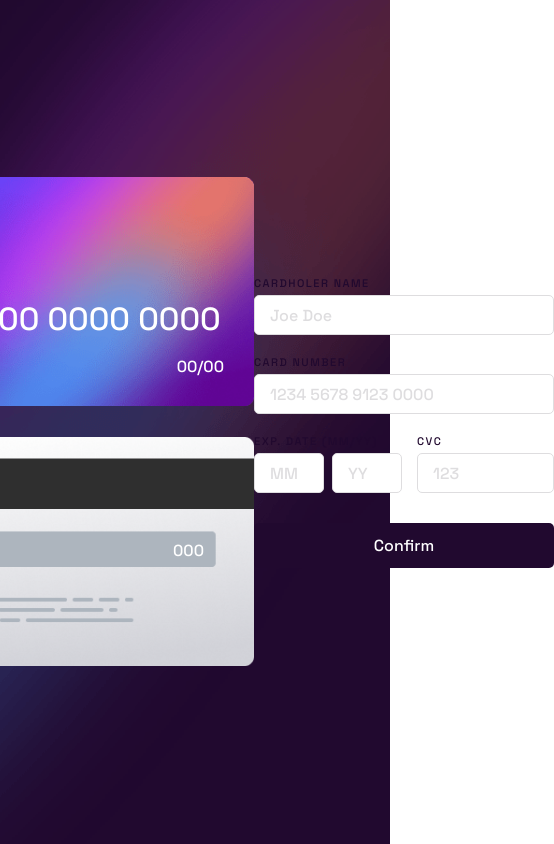
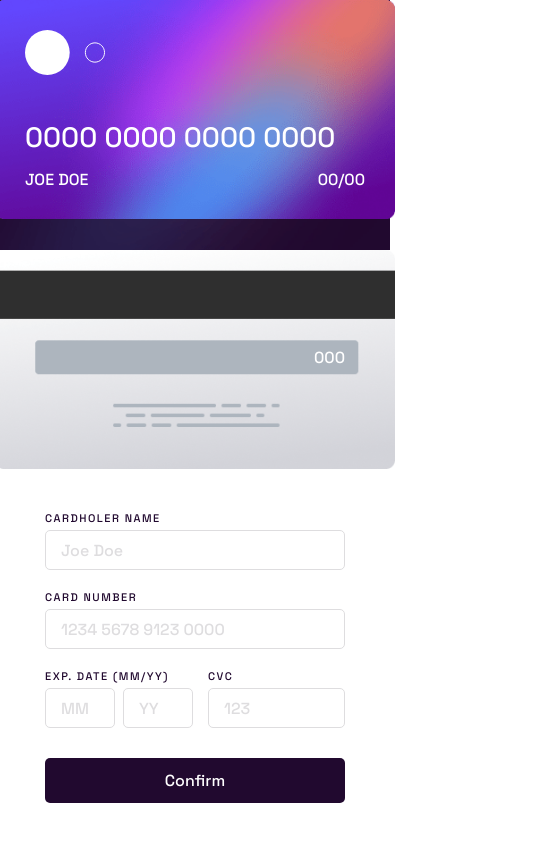
Before and after one commit to lucasfeklein/card-form, a React (Vite) app: page / in a window 390 px wide. Shown: the whole page, 554 px wide, since content can reach past the window. Built offline with nearby package versions, Linux system fonts and the light colour scheme.

Commit message:
card size

```diff
--- a/src/index.css
+++ b/src/index.css
@@ -53,8 +53,8 @@ body {
 .back-card {
   background-size: contain; /* Ensures the image covers the entire container */
   background-repeat: no-repeat;
-  width: 418px;
-  height: 230px;
+  width: 400px;
+  height: 220px;
   color: white;
 }
 
@@ -77,13 +77,13 @@ body {
 }
 
 .card-number {
-  font-size: 32px;
+  font-size: 28px;
   margin-top: 30px;
 }
 
 .cvv-number {
   position: absolute;
-  top: 103px;
+  top: 97px;
   right: 50px;
 }
 
@@ -131,3 +131,11 @@ button {
   cursor: pointer;
   margin-top: 10px;
 }
+
+@media (max-width: 850px) {
+  .container {
+    background-image: url("/bg-main-mobile.png");
+    flex-direction: column;
+    background-size: contain;
+  }
+}
```
